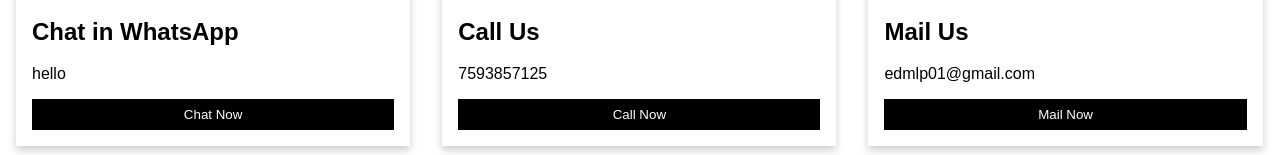
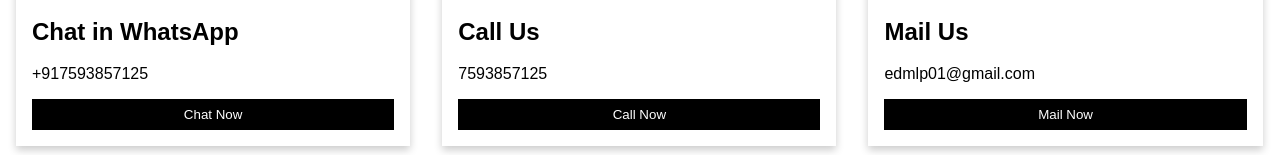
Before and after one commit to itmmlp/itmmlp, a plain HTML site: page contactUs.html in a window 1280 px wide. Shown: the part 653-808 px from the top of the page. Drawn offline with Linux system fonts and the light colour scheme.

Commit message:
Update contactUs.html

```diff
--- a/contactUs.html
+++ b/contactUs.html
@@ -28,7 +28,7 @@
             <a href="https://wa.me/+917593857125"><img style="height: 250px; width: 250px;" src="https://upload.wikimedia.org/wikipedia/commons/thumb/6/6b/WhatsApp.svg/1200px-WhatsApp.svg.png" alt="WhatsApp" style="width:100%"></a>
             <div class="container">
               <h2>Chat in WhatsApp</h2>
-              <p>hello</p>
+              <p>+917593857125</p>
               <p><a href="https://wa.me/+917593857125"><button class="button">Chat Now</button></a></p>
             </div>
           </div>
```
